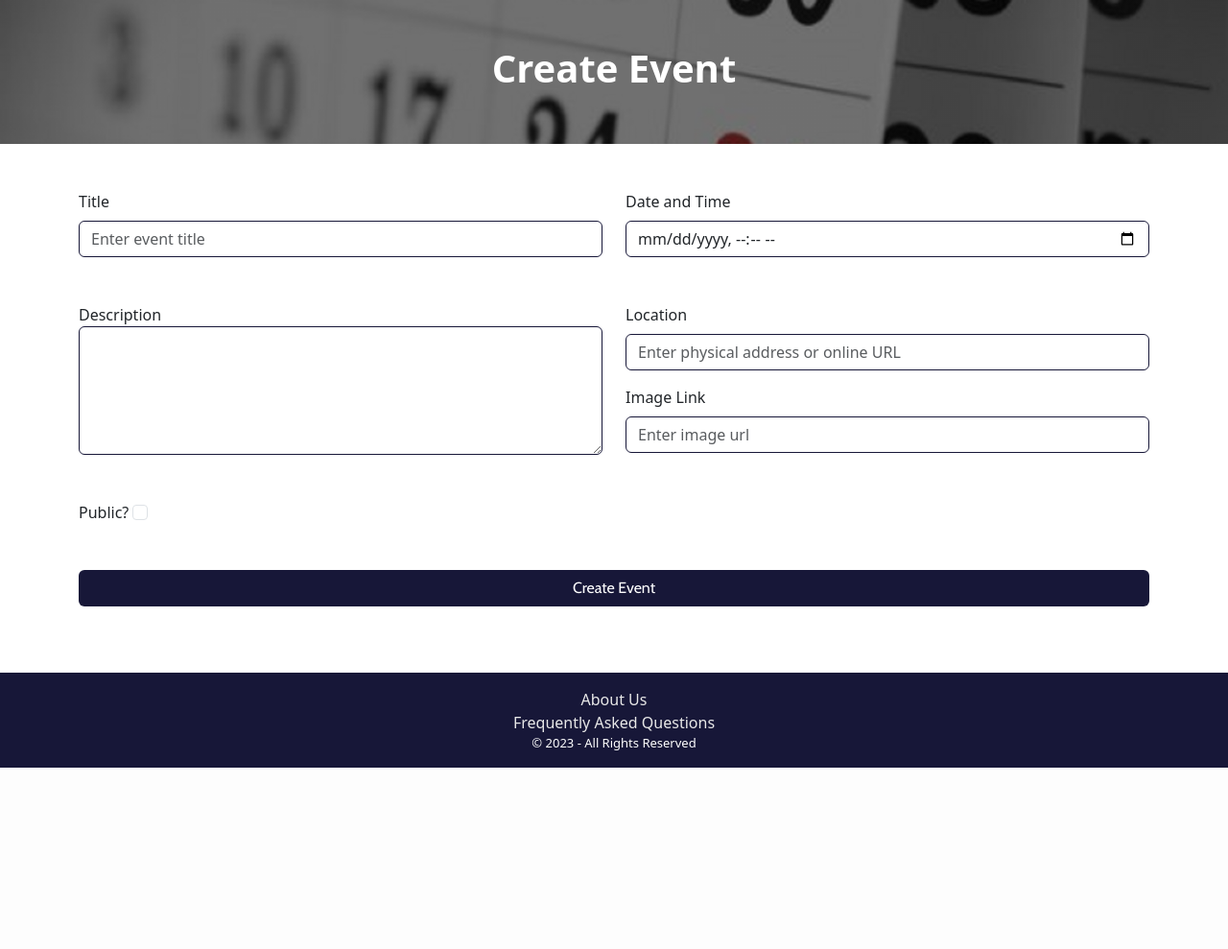
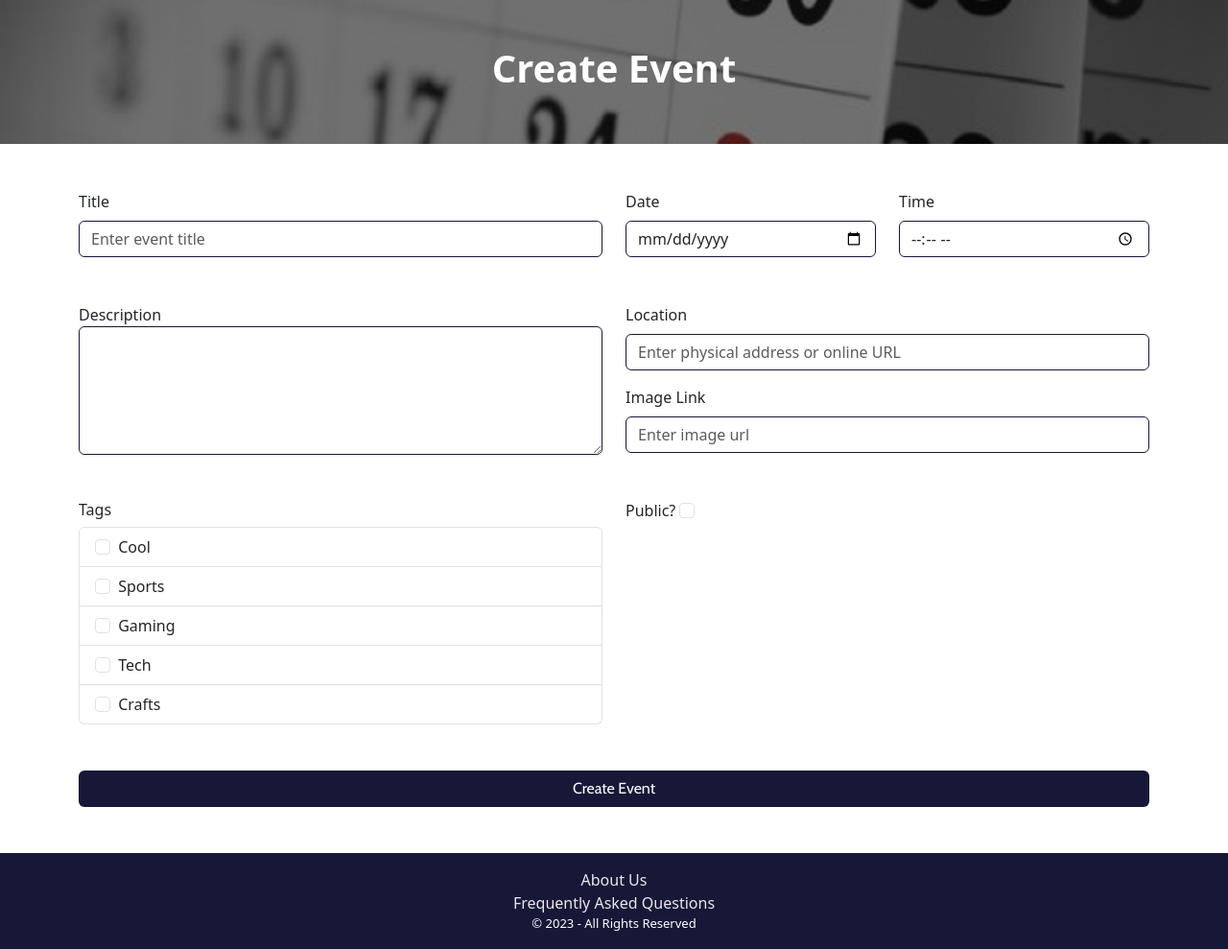
Before and after one commit to gwencampau/final-project, a Flask app: page /create in a window 1280 px wide. Shown: the part 48-1037 px from the top of the page at 96% size. Before the commit the page ends 848 px from the top, so only its background shows below. Run offline with Flask 3, Linux system fonts and the light colour scheme; some libraries are stand-ins or nearby versions.

Commit message:
Added tags to the create form, updated movie repository

```diff
--- a/app.py
+++ b/app.py
@@ -117,17 +117,26 @@ def create_event():
     title = request.form.get("title")
     description = request.form.get("description")
     location = request.form.get("location")
-    whole_date = datetime(request.form.get("date"))
-    date = whole_date.date
-    time = whole_date.time
+    date = request.form.get('date')
+    time = request.form.get('time')
     link = request.form.get("link")
     public = request.form.get("public")
     if not public:
         public = False
     public = True
-    new_event = event(title=title, description=description, location=location, date=date, time=time, image_link=link, public=public)
-    db.session.add(new_event)
-    db.session.commit()
+    tags=[]
+    if request.form.get('cool'):
+        tags.append('cool')
+    if request.form.get('sports'):
+        tags.append('sports')
+    if request.form.get('gaming'):
+        tags.append('gaming')
+    if request.form.get('tech'):
+        tags.append('tech')
+    if request.form.get('crafts'):
+        tags.append('crafts')
+    event=communifree_repository_singleton.create_event(title, description, location, date, time, link, public, tags)
+    print(event)
     return redirect('/')
 
 @app.route('/friends')
--- a/src/repositories/communifree_repository.py
+++ b/src/repositories/communifree_repository.py
@@ -18,6 +18,12 @@ class CommunifreeRepository:
         select_event = event.query.get(id)
         return select_event
 
+    def create_event(self, title, description, location, date, time, image_link, public, tags, author_id=1):
+        new_event = event(title=title, description=description, location=location, date=date, time=time, image_link=image_link, public=public, tags=tags, author_id=author_id)
+        db.session.add(new_event)
+        db.session.commit()
+        return new_event
+
     def search_events(self, title: str):
         searched_event = event.query.filter(event.title.ilike(f"%{title}%")).all()
         return searched_event
--- a/templates/create_event.html
+++ b/templates/create_event.html
@@ -22,16 +22,49 @@
             <label for="description">Description</label>
             <textarea class="form-control border-create" name="description" id="description" rows="5" required></textarea>
           </div>
-        <div class="mb-5">
-          <label class='form-check-label' for="public">Public?</label>
-          <input class='form-check-input' type="checkbox" name="public" id="public">
+         <!--Tags-->
+         <h6>Tags</h6>
+         <div class="list-group mb-5">
+          <label class="list-group-item">
+            <input class="form-check-input me-1" type="checkbox" name="cool" id="cool">
+            Cool
+          </label>
+          <label class="list-group-item">
+            <input class="form-check-input me-1" type="checkbox" name="sports" id="sports">
+            Sports
+          </label>
+          <label class="list-group-item">
+            <input class="form-check-input me-1" type="checkbox" name="gaming" id="gaming">
+            Gaming
+          </label>
+          <label class="list-group-item">
+            <input class="form-check-input me-1" type="checkbox" name="tech" id="tech">
+            Tech
+          </label>
+          <label class="list-group-item">
+            <input class="form-check-input me-1" type="checkbox" name="crafts" id="crafts">
+            Crafts
+          </label>
         </div>
+
         </div>
         <div class="col">
-          <div class="mb-5">
-            <label for="date" class="form-label">Date and Time</label>
-            <input type="datetime-local" class="form-control border-create" name='date' id="date" required>
+
+          <div class="row">
+            <div class="col">
+              <div class="mb-5">
+                <label for="date" class="form-label">Date</label>
+                <input type="date" class="form-control border-create" name='date' id="date" required>
+              </div>
+            </div>
+            <div class="col">
+              <div class="mb-5">
+                <label for="time" class="form-label">Time</label>
+                <input type="time" class="form-control border-create" name='time' id="time" required>
+              </div>
+            </div>
           </div>
+
           <div class="mb-3">
             <label for="location" class="form-label">Location</label>
             <input class="form-control border-create" name="location" id="location" placeholder="Enter physical address or online URL" required>
@@ -40,6 +73,10 @@
             <label for="image" class="form-label">Image Link</label>
             <input type="text" class="form-control border-create" name="link" id="link" placeholder="Enter image url">
           </div>
+          <div class="mb-5">
+            <label class='form-check-label' for="public">Public?</label>
+            <input class='form-check-input' type="checkbox" name="public" id="public">
+          </div>
         </div>
       </div>
       <button type="submit" class="btn btn-create mb-5"  style="width: 100%">Create Event</button>
```
